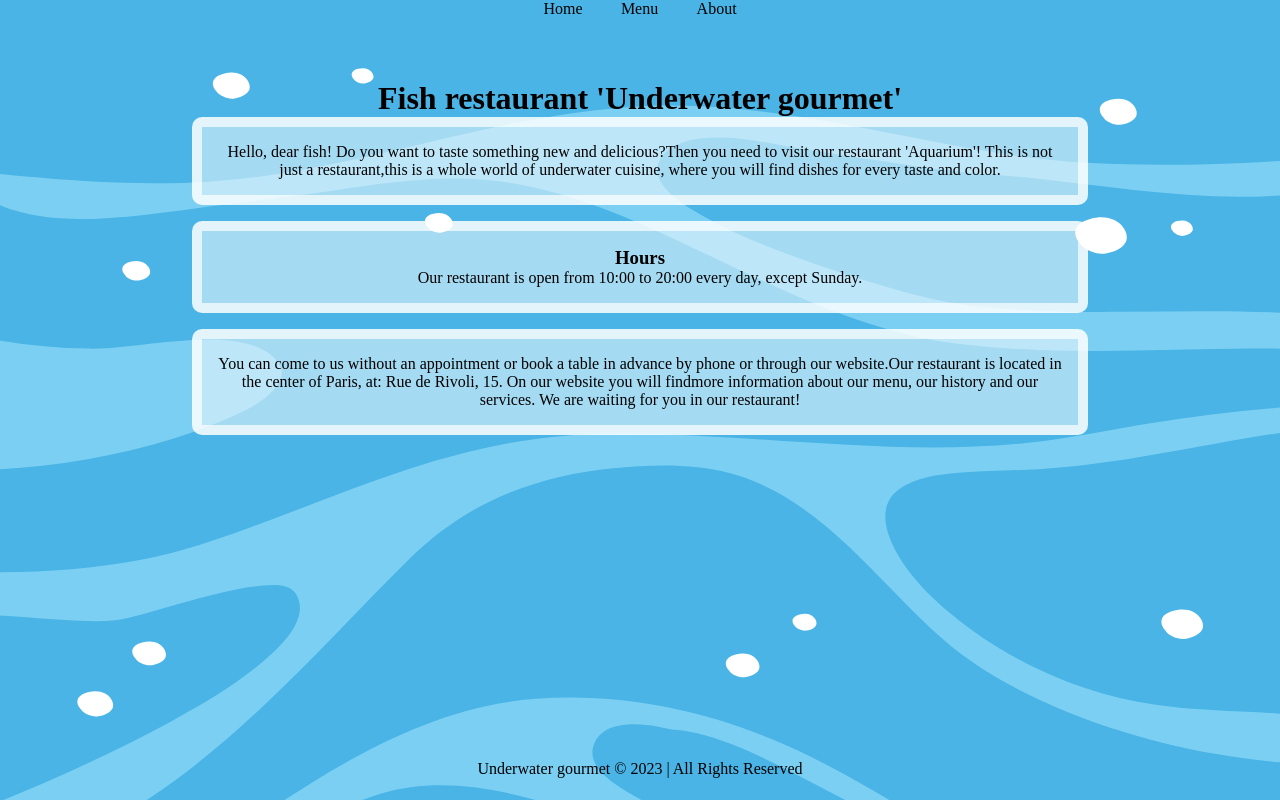
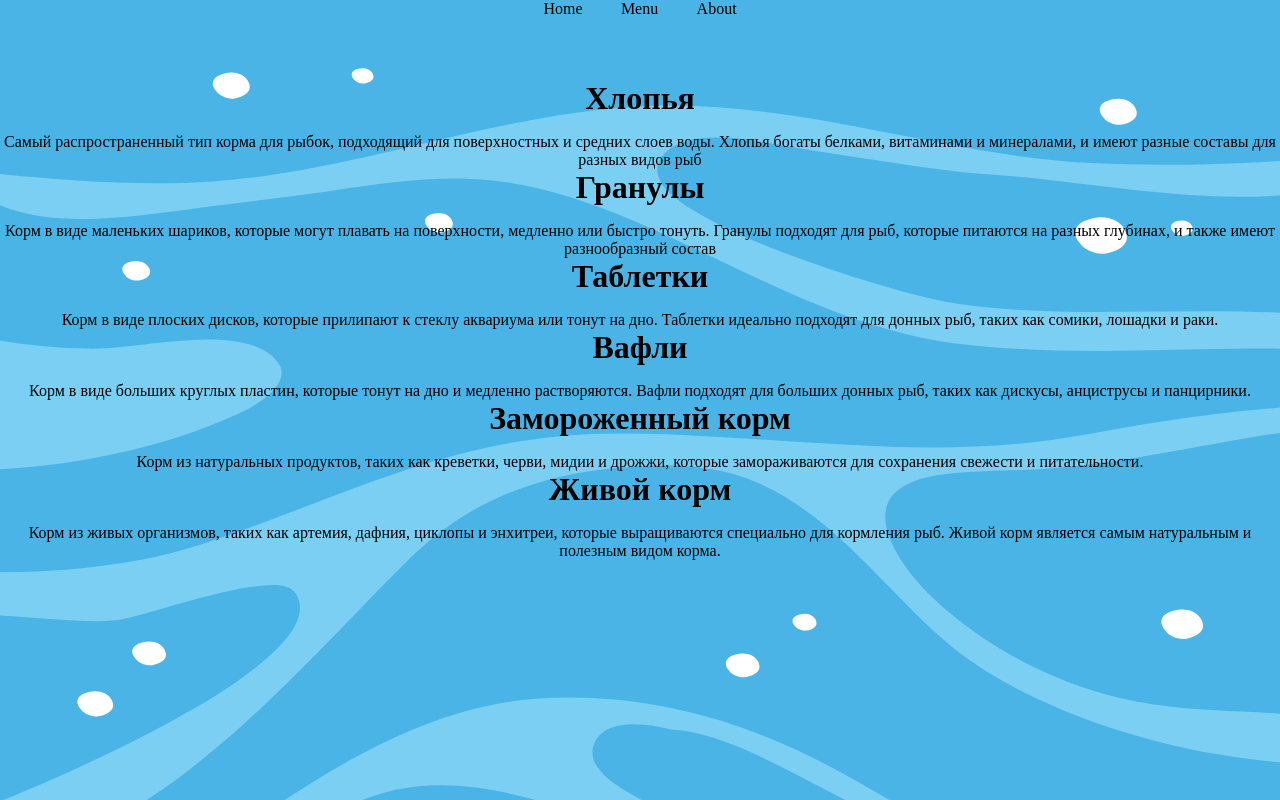
Before and after one commit to Kotovar/restaurant_page, a website built with webpack: page src/index.html in a window 1280 px wide. Built offline with nearby package versions, Linux system fonts and the light colour scheme.

Commit message:
start making the second page with js. Add pictures

```diff
--- a/src/index.html
+++ b/src/index.html
@@ -7,5 +7,63 @@
   </head>
   <body>
     <div id="content"></div>
+    <div>
+      <div>
+        <h1>Хлопья</h1>
+        <p>
+          Самый распространенный тип корма для рыбок, подходящий для
+          поверхностных и средних слоев воды. Хлопья богаты белками, витаминами
+          и минералами, и имеют разные составы для разных видов рыб
+        </p>
+        <div
+          style="background-image: url('/img/dish1.webp'); width: 200px"
+        ></div>
+      </div>
+      <div>
+        <h1>Гранулы</h1>
+        <p>
+          Корм в виде маленьких шариков, которые могут плавать на поверхности,
+          медленно или быстро тонуть. Гранулы подходят для рыб, которые питаются
+          на разных глубинах, и также имеют разнообразный состав
+        </p>
+        <div></div>
+      </div>
+      <div>
+        <h1>Таблетки</h1>
+        <p>
+          Корм в виде плоских дисков, которые прилипают к стеклу аквариума или
+          тонут на дно. Таблетки идеально подходят для донных рыб, таких как
+          сомики, лошадки и раки.
+        </p>
+        <div></div>
+      </div>
+      <div>
+        <h1>Вафли</h1>
+        <p>
+          Корм в виде больших круглых пластин, которые тонут на дно и медленно
+          растворяются. Вафли подходят для больших донных рыб, таких как
+          дискусы, анциструсы и панцирники.
+        </p>
+        <div></div>
+      </div>
+      <div>
+        <h1>Замороженный корм</h1>
+        <p>
+          Корм из натуральных продуктов, таких как креветки, черви, мидии и
+          дрожжи, которые замораживаются для сохранения свежести и
+          питательности.
+        </p>
+        <div></div>
+      </div>
+      <div>
+        <h1>Живой корм</h1>
+        <p>
+          Корм из живых организмов, таких как артемия, дафния, циклопы и
+          энхитреи, которые выращиваются специально для кормления рыб. Живой
+          корм является самым натуральным и полезным видом корма.
+        </p>
+        <div></div>
+      </div>
+    </div>
   </body>
 </html>
--- a/src/index.js
+++ b/src/index.js
@@ -1,4 +1,36 @@
 import "./style.css";
 import createMainPage from "./main_page";
+import createMenuPage from "./menu";
 
-createMainPage();
+top();
+//createMainPage();
+createMenuPage();
+//bottom();
+
+//создание общей верхней и нижней части сайта
+function top() {
+  let content = document.getElementById("content");
+
+  let header = document.createElement("header");
+  let headerText = ["Home", "Menu", "About"];
+  for (let i = 0; i < headerText.length; i++) {
+    let div = document.createElement("div");
+    let a = document.createElement("a");
+    a.href = "";
+    a.textContent = headerText[i];
+    header.appendChild(div);
+    div.appendChild(a);
+  }
+  content.appendChild(header);
+  //   let main = document.createElement("main");
+  //   content.appendChild(main);
+}
+
+function bottom() {
+  //настройка нижнего раздела footer
+  let footer = document.createElement("footer");
+  let p = document.createElement("p");
+  p.textContent = "Underwater gourmet © 2023 | All Rights Reserved";
+  footer.appendChild(p);
+  content.appendChild(footer);
+}
--- a/src/main_page.js
+++ b/src/main_page.js
@@ -1,20 +1,6 @@
 export default function createMainPage() {
-  let content = document.getElementById("content");
-  //настройка заголовка header
-  let header = document.createElement("header");
-  let headerText = ["Home", "Menu", "About"];
-  for (let i = 0; i < headerText.length; i++) {
-    let div = document.createElement("div");
-    let a = document.createElement("a");
-    a.href = "";
-    a.textContent = headerText[i];
-    header.appendChild(div);
-    div.appendChild(a);
-  }
-  content.appendChild(header);
-
   //настройка основного раздела main
-  let main = document.createElement("main");
+  let main = document.querySelector("main");
   let pMain = document.createElement("h1");
   pMain.textContent = "Fish restaurant 'Underwater gourmet'";
   main.appendChild(pMain);
@@ -38,11 +24,4 @@ export default function createMainPage() {
     main.appendChild(div);
   }
   content.appendChild(main);
-
-  //настройка нижнего раздела footer
-  let footer = document.createElement("footer");
-  let p = document.createElement("p");
-  p.textContent = "Underwater gourmet © 2023 | All Rights Reserved";
-  footer.appendChild(p);
-  content.appendChild(footer);
 }
--- /dev/null
+++ b/src/menu.js
@@ -0,0 +1,3 @@
+export default function createMenuPage() {
+  console.log("menu is work");
+}
--- a/src/style.css
+++ b/src/style.css
@@ -4,14 +4,18 @@
 }
 
 /* Общие настройки */
+* {
+  margin: 0;
+  padding: 0;
+}
+
 h1,
 p {
   text-align: center;
 }
 
-* {
-  margin: 0;
-  padding: 0;
+h1 {
+  margin-bottom: 1rem;
 }
 
 body {
```
Also changed, not shown: img/dish1.webp (added), img/dish2.webp (added), img/dish3.webp (added), img/dish4.webp (added), img/dish5.webp (added), img/dish6.webp (added).
